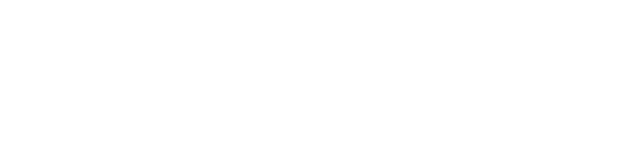
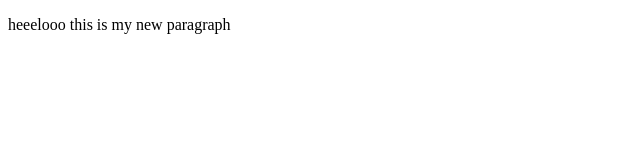
Before and after one commit to roofi61/localrepo, a plain HTML site: page index.html in a window 1280 px wide. Shown: the whole page, without its empty margins (0-640 px from the left). Drawn offline with Linux system fonts and the light colour scheme.

Commit message:
Added new paragraph

```diff
--- a/index.html
+++ b/index.html
@@ -6,6 +6,6 @@
     <title>Document</title>
 </head>
 <body>
-
+    <p>heeelooo this is my new paragraph</p>
 </body>
 </html>
```
